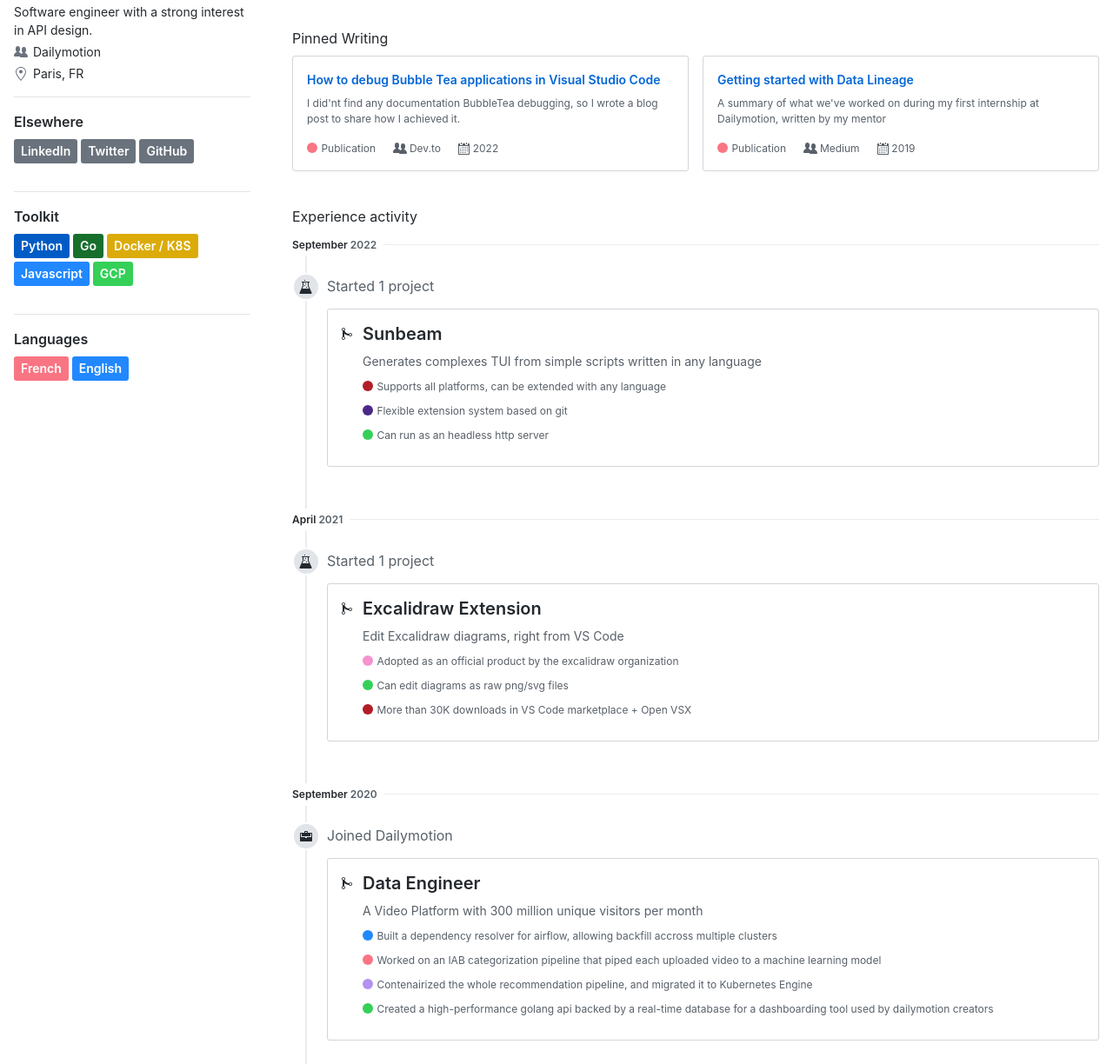
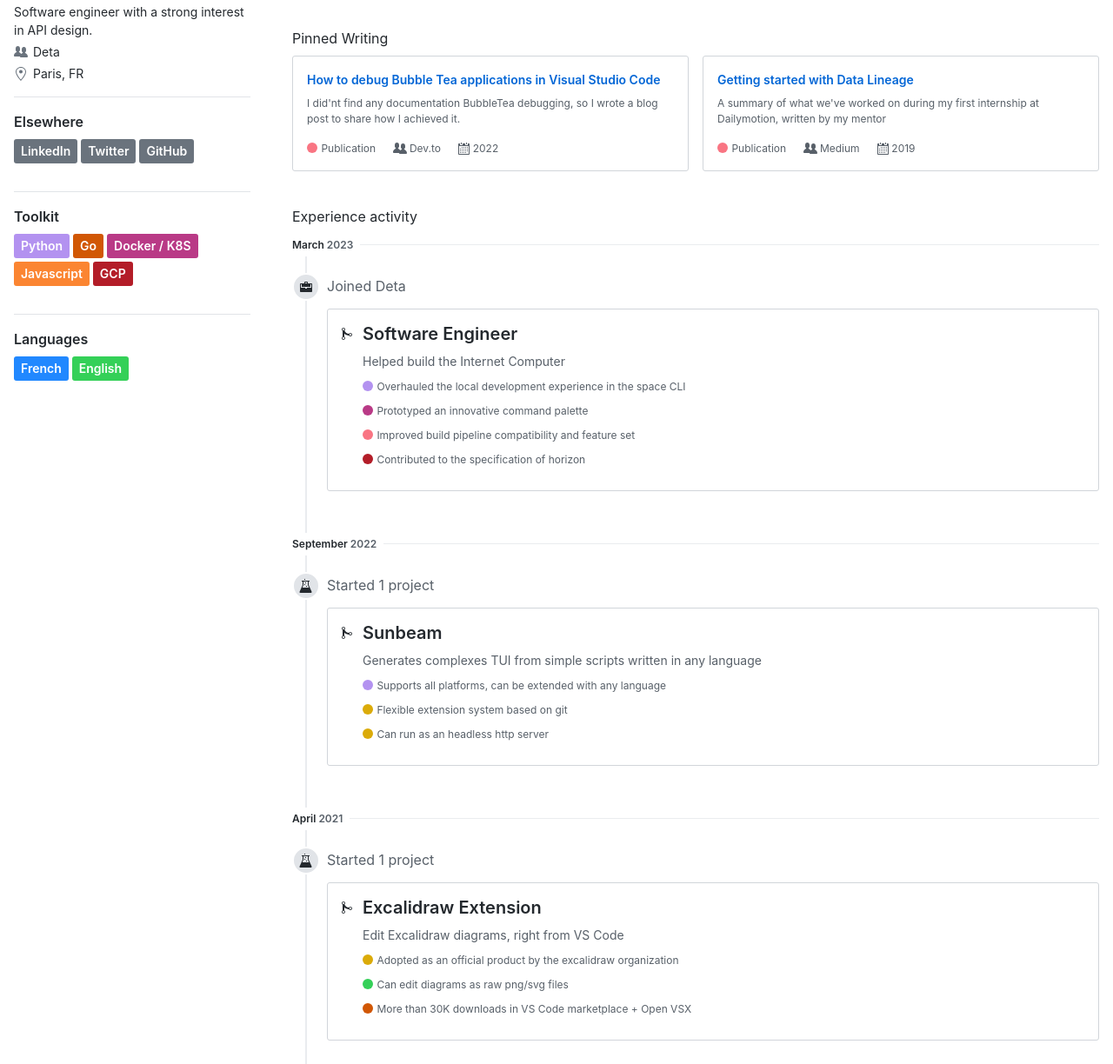
Before and after one commit to pomdtr/resume, a plain HTML site: page index.html in a window 1280 px wide. Shown: the part 454-1678 px from the top of the page at 87% size. Drawn offline with Linux system fonts and the light colour scheme.

Commit message:
deploy: 64a18e513258d58de6661c1176d30d92b0f94fe3

```diff
--- a/index.html
+++ b/index.html
@@ -9,11 +9,11 @@
 	<title>Achille Lacoin · Software Engineer</title>
   <meta name="description" content="Software engineer with a strong interest in API design.">
 
-  <meta property="og:image" content="https://media.licdn.com/dms/image/C5603AQFqhFmSCOuLvQ/profile-displayphoto-shrink_400_400/0/1550149475259?e&#x3D;1704326400&amp;v&#x3D;beta&amp;t&#x3D;WE4uuLgWT6TbZPH3PdPNX5e7bI10H0MwJruRj_uTukA">
+  <meta property="og:image" content="https://raw.githubusercontent.com/pomdtr/resume/main/photo.jpeg">
   <meta property="og:description" content="Software engineer with a strong interest in API design.">
   <meta property="og:title" content="Achille Lacoin · Software Engineer">
   <meta name="twitter:title" content="Achille Lacoin · Software Engineer">
-  <link rel="icon" href="https://media.licdn.com/dms/image/C5603AQFqhFmSCOuLvQ/profile-displayphoto-shrink_400_400/0/1550149475259?e&#x3D;1704326400&amp;v&#x3D;beta&amp;t&#x3D;WE4uuLgWT6TbZPH3PdPNX5e7bI10H0MwJruRj_uTukA" type="image/x-icon">
+  <link rel="icon" href="https://raw.githubusercontent.com/pomdtr/resume/main/photo.jpeg" type="image/x-icon">
 
 	<style type="text/css">/*!
  * @primer/css/core
@@ -45,7 +45,7 @@
       <div class="h-card col-lg-3 col-md-4 col-12 float-md-left pr-md-3 pr-xl-6" itemscope itemtype="http://schema.org/Person">
         <div class="clearfix">
           <div class="float-left col-3 col-md-12 pr-3 pr-md-0">
-            <img class="avatar width-full height-full avatar-before-user-status" src="https://media.licdn.com/dms/image/C5603AQFqhFmSCOuLvQ/profile-displayphoto-shrink_400_400/0/1550149475259?e&#x3D;1704326400&amp;v&#x3D;beta&amp;t&#x3D;WE4uuLgWT6TbZPH3PdPNX5e7bI10H0MwJruRj_uTukA" alt="Achille Lacoin">
+            <img class="avatar width-full height-full avatar-before-user-status" src="https://raw.githubusercontent.com/pomdtr/resume/main/photo.jpeg" alt="Achille Lacoin">
           </div>
           <div class="vcard-names-container float-left col-9 col-md-12 pt-1 pt-md-3 pb-1 pb-md-3">
             <h1 class="vcard-names pl-2 pl-md-0">
@@ -69,11 +69,11 @@
         </div>
 
         <ul class="vcard-details mb-3">
-          <li itemprop="worksFor" aria-label="Organization: Dailymotion" class="vcard-detail pt-1 css-truncate css-truncate-target">
+          <li itemprop="worksFor" aria-label="Organization: Deta" class="vcard-detail pt-1 css-truncate css-truncate-target">
             <svg class="octicon octicon-organization" aria-hidden="true" width="16" height="16" viewBox="0 0 16 16">
               <path fill-rule="evenodd" d="M16 12.999c0 .439-.45 1-1 1H7.995c-.539 0-.994-.447-.995-.999H1c-.54 0-1-.561-1-1 0-2.634 3-4 3-4s.229-.409 0-1c-.841-.621-1.058-.59-1-3 .058-2.419 1.367-3 2.5-3s2.442.58 2.5 3c.058 2.41-.159 2.379-1 3-.229.59 0 1 0 1s1.549.711 2.42 2.088C9.196 9.369 10 8.999 10 8.999s.229-.409 0-1c-.841-.62-1.058-.59-1-3 .058-2.419 1.367-3 2.5-3s2.437.581 2.495 3c.059 2.41-.158 2.38-1 3-.229.59 0 1 0 1s3.005 1.366 3.005 4z"/>
             </svg>
-            <span class="p-org">Dailymotion</span>
+            <span class="p-org">Deta</span>
           </li>
           <li itemprop="homeLocation" aria-label="Home location: Paris, FR" class="vcard-detail pt-1 css-truncate css-truncate-target">
             <svg aria-hidden="true" class="octicon octicon-location" width="12" height="16" viewBox="0 0 12 16">
@@ -101,19 +101,19 @@
         <div class="mt-3">
           <div class="border-top py-3 clearfix">
             <h2 class="h4 d-flex flex-items-start mb-1">Toolkit</h2>
-            <span class="State tooltipped tooltipped-s mt-1" aria-label="Experienced in FastAPI, Airflow, Apache Beam" style="background-color:#005cc5">
+            <span class="State tooltipped tooltipped-s mt-1" aria-label="Experienced in FastAPI, Airflow, Apache Beam" style="background-color:#b392f0">
               Python
             </span>
-            <span class="State tooltipped tooltipped-s mt-1" aria-label="Intermediate in Gorilla, Bubble Tea, Cobra" style="background-color:#176f2c">
+            <span class="State tooltipped tooltipped-s mt-1" aria-label="Intermediate in Gorilla, Bubble Tea, Cobra" style="background-color:#d15704">
               Go
             </span>
-            <span class="State tooltipped tooltipped-s mt-1" aria-label="Familiar in " style="background-color:#dbab09">
+            <span class="State tooltipped tooltipped-s mt-1" aria-label="Familiar in " style="background-color:#b93a86">
               Docker / K8S
             </span>
-            <span class="State tooltipped tooltipped-s mt-1" aria-label="Familiar in NodeJS, React, Typescript, Electron" style="background-color:#2188ff">
+            <span class="State tooltipped tooltipped-s mt-1" aria-label="Familiar in NodeJS, React, Typescript, Electron" style="background-color:#fb8532">
               Javascript
             </span>
-            <span class="State tooltipped tooltipped-s mt-1" aria-label="Experienced in Dataflow, Kubernetes Engine" style="background-color:#34d058">
+            <span class="State tooltipped tooltipped-s mt-1" aria-label="Experienced in Dataflow, Kubernetes Engine" style="background-color:#b31d28">
               GCP
             </span>
           </div>
@@ -122,10 +122,10 @@
         <div class="mt-3">
           <div class="border-top py-3 clearfix">
             <h2 class="h4 d-flex flex-items-start mb-1">Languages</h2>
-            <span class="State tooltipped tooltipped-s mt-1" aria-label="Native speaker" style="background-color:#f97583">
+            <span class="State tooltipped tooltipped-s mt-1" aria-label="Native speaker" style="background-color:#2188ff">
               French
             </span>
-            <span class="State tooltipped tooltipped-s mt-1" aria-label="Fluent" style="background-color:#2188ff">
+            <span class="State tooltipped tooltipped-s mt-1" aria-label="Fluent" style="background-color:#34d058">
               English
             </span>
           </div>
@@ -137,7 +137,7 @@
           <div class="UnderlineNav-body">
             <a href="#" title="Overview" class="UnderlineNav-item selected">Overview</a>
             <a href="#experiences" title="Experiences" class="UnderlineNav-item">Experiences
-              <span class="Counter">5</span>
+              <span class="Counter">6</span>
             </a>
             <a href="#writing" title="Writing" class="UnderlineNav-item">Writing
               <span class="Counter">2</span>
@@ -313,6 +313,56 @@
     Experience activity
   </h3>          <div class="discussion-timeline width-full pb-4">
             <h3 class="profile-timeline-month-heading bg-white d-inline-block h6 pr-2 py-1">
+              March <span class="text-gray">2023</span>
+            </h3>
+
+            <div class="profile-rollup-wrapper py-4 pl-4 position-relative ml-3 js-details-container Details">
+              <span class="discussion-item-icon">
+                <svg width="14" height="16" class="octicon octicon-briefcase" viewBox="0 0 14 16" version="1.1" aria-hidden="true"><path fill-rule="evenodd" d="M9 4V3c0-.55-.45-1-1-1H6c-.55 0-1 .45-1 1v1H1c-.55 0-1 .45-1 1v8c0 .55.45 1 1 1h12c.55 0 1-.45 1-1V5c0-.55-.45-1-1-1H9zM6 3h2v1H6V3zm7 6H8v1H6V9H1V5h1v3h10V5h1v4z"></path></svg>
+
+              </span>
+              <div class="d-flex flex-justify-between flex-items-baseline mb-3">
+                <h4 class="text-normal text-gray lh-condensed my-0 pr-3">
+                  Joined Deta
+
+                </h4>
+              </div>
+              <div class="profile-timeline-card bg-white border border-gray-dark rounded-1 p-3">
+                <svg class="octicon octicon-git-merge merged d-inline-block mt-1 float-left" title="Merged" viewBox="0 0 12 16" version="1.1" width="12" height="16" aria-hidden="true"><path fill-rule="evenodd" d="M10 7c-.73 0-1.38.41-1.73 1.02V8C7.22 7.98 6 7.64 5.14 6.98c-.75-.58-1.5-1.61-1.89-2.44A1.993 1.993 0 002 .99C.89.99 0 1.89 0 3a2 2 0 001 1.72v6.56c-.59.35-1 .99-1 1.72 0 1.11.89 2 2 2a1.993 1.993 0 001-3.72V7.67c.67.7 1.44 1.27 2.3 1.69.86.42 2.03.63 2.97.64v-.02c.36.61 1 1.02 1.73 1.02 1.11 0 2-.89 2-2 0-1.11-.89-2-2-2zm-6.8 6c0 .66-.55 1.2-1.2 1.2-.65 0-1.2-.55-1.2-1.2 0-.65.55-1.2 1.2-1.2.65 0 1.2.55 1.2 1.2zM2 4.2C1.34 4.2.8 3.65.8 3c0-.65.55-1.2 1.2-1.2.65 0 1.2.55 1.2 1.2 0 .65-.55 1.2-1.2 1.2zm8 6c-.66 0-1.2-.55-1.2-1.2 0-.65.55-1.2 1.2-1.2.65 0 1.2.55 1.2 1.2 0 .65-.55 1.2-1.2 1.2z"></path></svg>
+                <div class="ml-4">
+                  <h3 class="lh-condensed my-0">
+                    <a class="text-gray-dark" href="https://deta.space">Software Engineer</a>
+                  </h3>
+
+                    <div class="text-gray mb-0 mt-2">
+                      <p>Helped build the Internet Computer</p>
+                    </div>
+
+                  <div class="f6 text-gray mt-2">
+                    <p>
+                      <span class="repo-language-color" style="background-color:#b392f0"></span>
+                      <small class="f6 text-gray">Overhauled the local development experience in the space CLI</small>
+                    </p>
+                    <p>
+                      <span class="repo-language-color" style="background-color:#b93a86"></span>
+                      <small class="f6 text-gray">Prototyped an innovative command palette</small>
+                    </p>
+                    <p>
+                      <span class="repo-language-color" style="background-color:#f97583"></span>
+                      <small class="f6 text-gray">Improved build pipeline compatibility and feature set</small>
+                    </p>
+                    <p>
+                      <span class="repo-language-color" style="background-color:#b31d28"></span>
+                      <small class="f6 text-gray">Contributed to the specification of horizon</small>
+                    </p>
+                  </div>
+                </div>
+              </div>
+            </div>
+          </div>
+
+          <div class="discussion-timeline width-full pb-4">
+            <h3 class="profile-timeline-month-heading bg-white d-inline-block h6 pr-2 py-1">
               September <span class="text-gray">2022</span>
             </h3>
 
@@ -342,15 +392,15 @@
 
                   <div class="f6 text-gray mt-2">
                     <p>
-                      <span class="repo-language-color" style="background-color:#b31d28"></span>
+                      <span class="repo-language-color" style="background-color:#b392f0"></span>
                       <small class="f6 text-gray">Supports all platforms, can be extended with any language</small>
                     </p>
                     <p>
-                      <span class="repo-language-color" style="background-color:#4c2889"></span>
+                      <span class="repo-language-color" style="background-color:#dbab09"></span>
                       <small class="f6 text-gray">Flexible extension system based on git</small>
                     </p>
                     <p>
-                      <span class="repo-language-color" style="background-color:#34d058"></span>
+                      <span class="repo-language-color" style="background-color:#dbab09"></span>
                       <small class="f6 text-gray">Can run as an headless http server</small>
                     </p>
                   </div>
@@ -390,7 +440,7 @@
 
                   <div class="f6 text-gray mt-2">
                     <p>
-                      <span class="repo-language-color" style="background-color:#f692ce"></span>
+                      <span class="repo-language-color" style="background-color:#dbab09"></span>
                       <small class="f6 text-gray">Adopted as an official product by the excalidraw organization</small>
                     </p>
                     <p>
@@ -398,7 +448,7 @@
                       <small class="f6 text-gray">Can edit diagrams as raw png/svg files</small>
                     </p>
                     <p>
-                      <span class="repo-language-color" style="background-color:#b31d28"></span>
+                      <span class="repo-language-color" style="background-color:#d15704"></span>
                       <small class="f6 text-gray">More than 30K downloads in VS Code marketplace + Open VSX</small>
                     </p>
                   </div>
@@ -436,19 +486,19 @@
 
                   <div class="f6 text-gray mt-2">
                     <p>
-                      <span class="repo-language-color" style="background-color:#2188ff"></span>
+                      <span class="repo-language-color" style="background-color:#4c2889"></span>
                       <small class="f6 text-gray">Built a dependency resolver for airflow, allowing backfill accross multiple clusters</small>
                     </p>
                     <p>
-                      <span class="repo-language-color" style="background-color:#f97583"></span>
+                      <span class="repo-language-color" style="background-color:#005cc5"></span>
                       <small class="f6 text-gray">Worked on an IAB categorization pipeline that piped each uploaded video to a machine learning model</small>
                     </p>
                     <p>
-                      <span class="repo-language-color" style="background-color:#b392f0"></span>
+                      <span class="repo-language-color" style="background-color:#b31d28"></span>
                       <small class="f6 text-gray">Contenairized the whole recommendation pipeline, and migrated it to Kubernetes Engine</small>
                     </p>
                     <p>
-                      <span class="repo-language-color" style="background-color:#34d058"></span>
+                      <span class="repo-language-color" style="background-color:#b31d28"></span>
                       <small class="f6 text-gray">Created a high-performance golang api backed by a real-time database for a dashboarding tool used by dailymotion creators</small>
                     </p>
                   </div>
```
